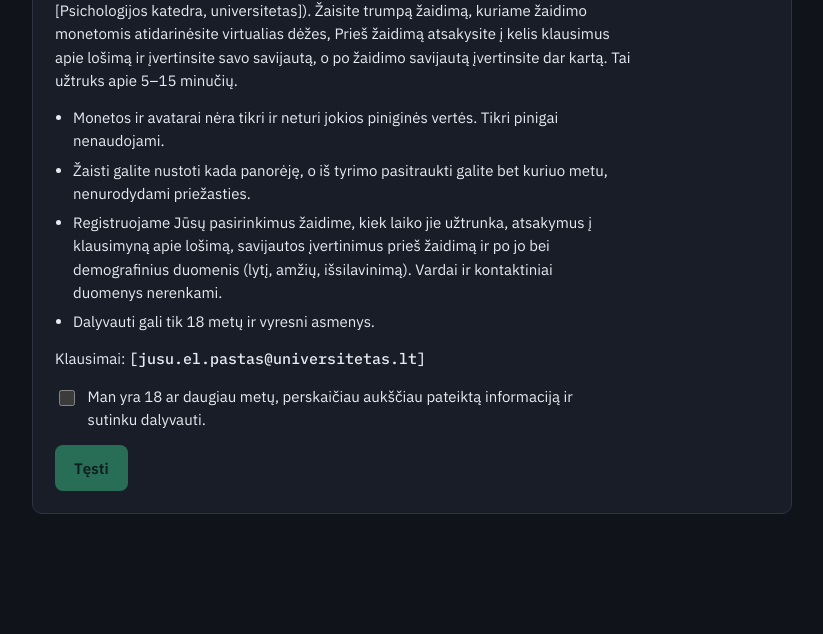
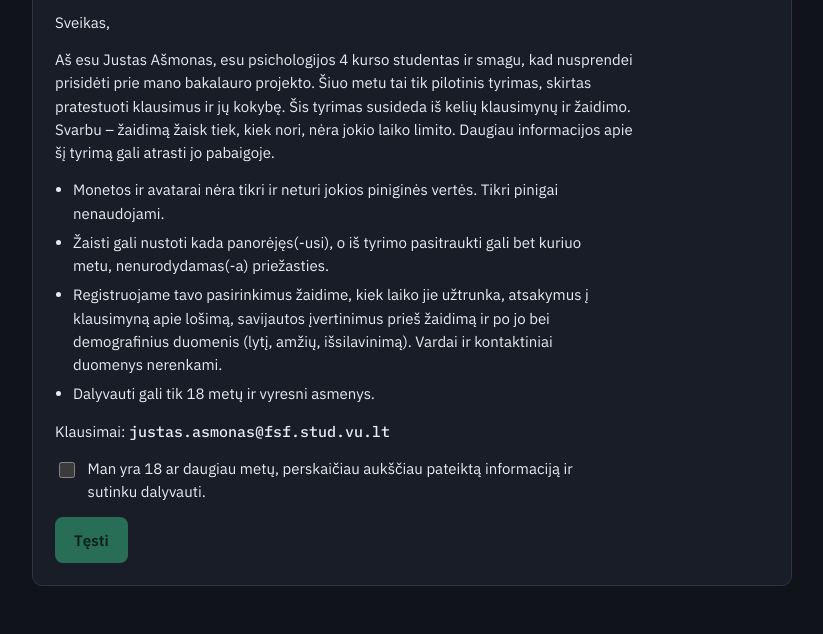
Before and after one commit to Juasjustas/Experiment-trial, a plain HTML site: page index.html in a window 1280 px wide. Shown: the part 335-969 px from the top of the page, without its empty margins (228-1051 px from the left). Before the commit the page ends 897 px from the top, so only its background shows below. Drawn offline with Linux system fonts and the light colour scheme.

Commit message:
Add the study intro and remove the automatic game end
- First screen now shows the thesis title and the researcher's pilot
  intro (CONFIG.STUDY_TITLE, CONFIG.INTRO) with the contact address;
  the consent bullets use the same informal "tu" form.
- The game no longer ends by itself: TIME_LIMIT_MIN and MAX_SPINS are
  null (no limit), matching "nėra jokio laiko limito". Setting either to
  a number restores that limit.

Co-Authored-By: Claude Opus 5.5 <noreply@anthropic.com>
Claude-Session: https://claude.ai/code/session_01VkwS9JohkdMVu2UWfsVieD

```diff
--- a/index.html
+++ b/index.html
@@ -177,8 +177,8 @@ const CONFIG = {
   SPIN_COST: 100,             // coins per case opening
   WITHDRAW_AMOUNT: 500,       // coins added each time the participant withdraws more
   MAX_WITHDRAWALS: null,      // null = unlimited; or a number, e.g. 5
-  TIME_LIMIT_MIN: 15,         // hard session cap in minutes (participant is not shown a timer)
-  MAX_SPINS: 300,             // safety cap
+  TIME_LIMIT_MIN: null,       // null = no time limit; or minutes, e.g. 15 (the game then ends itself, no timer shown)
+  MAX_SPINS: null,            // null = no cap; or a number of cases after which the game ends itself
 
   // Outcome sequence. true = every participant gets the SAME pre-generated sequence of
   // outcomes (removes luck as a confound). false = new random sequence per person (seed is logged).
@@ -209,9 +209,13 @@ const CONFIG = {
   // Optional: send participants on to another page after saving. pid, cond and code are appended.
   REDIRECT_URL: "",
 
-  STUDY_TITLE: "Sprendimų priėmimas paprastame internetiniame žaidime",
-  RESEARCHER: "[Jūsų vardas ir pavardė], [Psichologijos katedra, universitetas]",
-  CONTACT: "[jusu.el.pastas@universitetas.lt]",
+  STUDY_TITLE: "Įsitraukimas į šanso žaidimus: retumo įtaka, sąsajos su probleminiu lošimu ir subjektyviu susijaudinimu",
+  // First-screen text, one string per paragraph (the pilot wording; update it for the main study).
+  INTRO: [
+    "Sveikas,",
+    "Aš esu Justas Ašmonas, esu psichologijos 4 kurso studentas ir smagu, kad nusprendei prisidėti prie mano bakalauro projekto. Šiuo metu tai tik pilotinis tyrimas, skirtas pratestuoti klausimus ir jų kokybę. Šis tyrimas susideda iš kelių klausimynų ir žaidimo. Svarbu – žaidimą žaisk tiek, kiek nori, nėra jokio laiko limito. Daugiau informacijos apie šį tyrimą gali atrasti jo pabaigoje.",
+  ],
+  CONTACT: "justas.asmonas@fsf.stud.vu.lt",
   HELP_TEXT: "Jei lošimas kelia problemų Jums ar Jūsų artimiesiems, galite nemokamai ir konfidencialiai kreiptis pagalbos: [įrašykite pagalbos lošėjams linijos kontaktus].",
 };
 
@@ -385,11 +389,11 @@ function screenConsent(){
     <div class="card">
       <span class="eyebrow">Informacija dalyviui</span>
       <h1>${esc(CONFIG.STUDY_TITLE)}</h1>
-      <p>Šis tyrimas atliekamas rengiant bakalauro baigiamąjį darbą (${esc(CONFIG.RESEARCHER)}). Žaisite trumpą žaidimą, kuriame žaidimo monetomis atidarinėsite virtualias dėžes, Prieš žaidimą atsakysite į kelis klausimus apie lošimą ir įvertinsite savo savijautą, o po žaidimo savijautą įvertinsite dar kartą. Tai užtruks apie 5–15 minučių.</p>
+      ${CONFIG.INTRO.map(t => `<p>${esc(t)}</p>`).join("")}
       <ul>
         <li>Monetos ir avatarai nėra tikri ir neturi jokios piniginės vertės. Tikri pinigai nenaudojami.</li>
-        <li>Žaisti galite nustoti kada panorėję, o iš tyrimo pasitraukti galite bet kuriuo metu, nenurodydami priežasties.</li>
-        <li>Registruojame Jūsų pasirinkimus žaidime, kiek laiko jie užtrunka, atsakymus į klausimyną apie lošimą, savijautos įvertinimus prieš žaidimą ir po jo bei demografinius duomenis (lytį, amžių, išsilavinimą). Vardai ir kontaktiniai duomenys nerenkami.</li>
+        <li>Žaisti gali nustoti kada panorėjęs(-usi), o iš tyrimo pasitraukti gali bet kuriuo metu, nenurodydamas(-a) priežasties.</li>
+        <li>Registruojame tavo pasirinkimus žaidime, kiek laiko jie užtrunka, atsakymus į klausimyną apie lošimą, savijautos įvertinimus prieš žaidimą ir po jo bei demografinius duomenis (lytį, amžių, išsilavinimą). Vardai ir kontaktiniai duomenys nerenkami.</li>
         <li>Dalyvauti gali tik 18 metų ir vyresni asmenys.</li>
       </ul>
       <p>Klausimai: <span class="num">${esc(CONFIG.CONTACT)}</span></p>
@@ -534,7 +538,7 @@ function startGame(){
   S.lastReveal = performance.now();
   S.timer = setInterval(() => {
     if(S.ended) return;
-    if(now() >= CONFIG.TIME_LIMIT_MIN*60000){ if(S.spinning) S.pendingEnd="time_limit"; else endGame("time_limit"); }
+    if(CONFIG.TIME_LIMIT_MIN && now() >= CONFIG.TIME_LIMIT_MIN*60000){ if(S.spinning) S.pendingEnd="time_limit"; else endGame("time_limit"); }
   }, 1000);
 }
 
@@ -661,7 +665,7 @@ function finishSpin(plan){
   S.spinning = false; S.lastReveal = performance.now();
   renderBalance(); renderReveal(it); renderDrops(); renderInventory(); renderOdds(); renderControls(); $("#stop").disabled = false;
   if(S.pendingEnd) return endGame(S.pendingEnd);
-  if(S.spins >= CONFIG.MAX_SPINS) return endGame("max_spins");
+  if(CONFIG.MAX_SPINS && S.spins >= CONFIG.MAX_SPINS) return endGame("max_spins");
 }
 
 function sell(uid){
```
